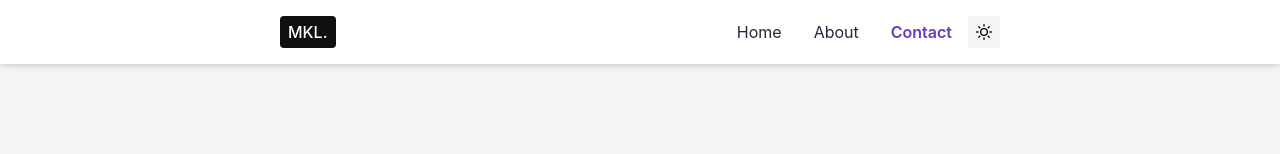
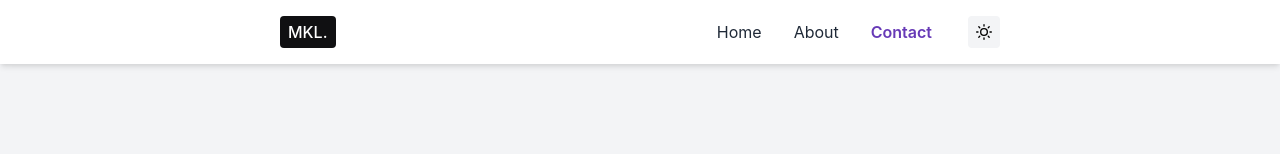
Before and after one commit to retr00exe/mekel.dev, a Next.js app: page /contact in a window 1280 px wide. Shown: the top 154 px of the page. Built offline with nearby package versions, Linux system fonts and the light colour scheme.

Commit message:
fix styling in navbar and create animate.ts

```diff
--- a/components/Contact.tsx
+++ b/components/Contact.tsx
@@ -6,29 +6,9 @@ import {
 	FaInstagram,
 	FaFacebookSquare,
 } from 'react-icons/fa';
+import { fadeInUp, stagger } from '../utils/animate';
 
 const Contact = () => {
-	const fadeInUp = {
-		initial: {
-			y: 60,
-			opacity: 0,
-		},
-		animate: {
-			y: 0,
-			opacity: 1,
-			transition: {
-				duration: 0.6,
-				ease: [0.6, -0.05, 0.01, 0.99],
-			},
-		},
-	};
-	const stagger = {
-		animate: {
-			transition: {
-				staggerChildren: 0.15,
-			},
-		},
-	};
 	return (
 		<motion.div
 			exit={{ opacity: 0 }}
--- a/components/Footer.tsx
+++ b/components/Footer.tsx
@@ -1,9 +1,16 @@
 import styled from 'styled-components';
+import { motion } from 'framer-motion';
+import { fadeInUp } from '../utils/animate';
 
 const Footer = () => {
 	return (
 		<FooterWrapper>
-			<p>
+			<motion.p
+				exit={{ opacity: 0 }}
+				initial="initial"
+				animate="animate"
+				variants={fadeInUp}
+			>
 				Made with ❤️ using{' '}
 				<a href="https://nextjs.org/" target="_blank" rel="noopener">
 					Next.js
@@ -12,7 +19,7 @@ const Footer = () => {
 				<a href="https://strapi.io/" target="_blank" rel="noopener">
 					Strapi
 				</a>
-			</p>
+			</motion.p>
 		</FooterWrapper>
 	);
 };
--- a/components/Navbar.tsx
+++ b/components/Navbar.tsx
@@ -4,6 +4,7 @@ import styled from 'styled-components';
 import { useTheme } from 'next-themes';
 import { motion } from 'framer-motion';
 import { FiSun, FiMoon } from 'react-icons/fi';
+import { fadeInDown } from '../utils/animate';
 
 interface Navbar {
 	active?: boolean;
@@ -13,20 +14,6 @@ interface Navbar {
 const Navbar = (props: Navbar) => {
 	const router = useRouter();
 	const { theme, setTheme } = useTheme();
-	const fadeInUp = {
-		initial: {
-			y: -60,
-			opacity: 0,
-		},
-		animate: {
-			y: 0,
-			opacity: 1,
-			transition: {
-				duration: 0.6,
-				ease: [0.6, -0.05, 0.01, 0.99],
-			},
-		},
-	};
 	return (
 		<NavbarItems>
 			<motion.div
@@ -36,7 +23,7 @@ const Navbar = (props: Navbar) => {
 				className="container"
 			>
 				{props.active ? (
-					<motion.div variants={fadeInUp}>
+					<motion.div variants={fadeInDown}>
 						<p
 							onClick={() =>
 								window.scroll({ top: 0, left: 0, behavior: 'smooth' })
@@ -47,12 +34,12 @@ const Navbar = (props: Navbar) => {
 					</motion.div>
 				) : (
 					<>
-						<motion.span variants={fadeInUp} className="nav-logo">
+						<motion.span variants={fadeInDown} className="nav-logo">
 							<Link href="/">
 								<a>MKL.</a>
 							</Link>
 						</motion.span>
-						<motion.ul variants={fadeInUp} className="link-container">
+						<motion.ul variants={fadeInDown} className="link-container">
 							<li className="nav-link">
 								<Link href="/">
 									<a className={router.pathname === '/' ? 'active' : ''}>
@@ -78,7 +65,7 @@ const Navbar = (props: Navbar) => {
 					</>
 				)}
 				<motion.span
-					variants={fadeInUp}
+					variants={fadeInDown}
 					className="theme-toogle"
 					onClick={() => setTheme(theme === 'dark' ? 'light' : 'dark')}
 				>
@@ -123,6 +110,7 @@ const NavbarItems = styled.nav`
 			border-radius: 4px;
 			padding: 0 8px;
 			margin: 10px 0;
+			margin-left: 20px;
 			cursor: pointer;
 		}
 		.nav-logo {
@@ -145,6 +133,10 @@ const NavbarItems = styled.nav`
 			display: flex;
 			margin-left: auto;
 			align-items: center;
+			padding-inline-start: 0 !important;
+			@media (max-width: 768px) {
+				margin-left: 0;
+			}
 			.nav-link {
 				display: inline-block;
 				padding: 0 1rem;
--- /dev/null
+++ b/utils/animate.ts
@@ -0,0 +1,37 @@
+export const fadeInUp = {
+	initial: {
+		y: 60,
+		opacity: 0,
+	},
+	animate: {
+		y: 0,
+		opacity: 1,
+		transition: {
+			duration: 0.6,
+			ease: [0.6, -0.05, 0.01, 0.99],
+		},
+	},
+};
+
+export const fadeInDown = {
+	initial: {
+		y: -60,
+		opacity: 0,
+	},
+	animate: {
+		y: 0,
+		opacity: 1,
+		transition: {
+			duration: 0.6,
+			ease: [0.6, -0.05, 0.01, 0.99],
+		},
+	},
+};
+
+export const stagger = {
+	animate: {
+		transition: {
+			staggerChildren: 0.15,
+		},
+	},
+};
```
Also changed, not shown: pages/index.tsx (+1 -21 lines).
